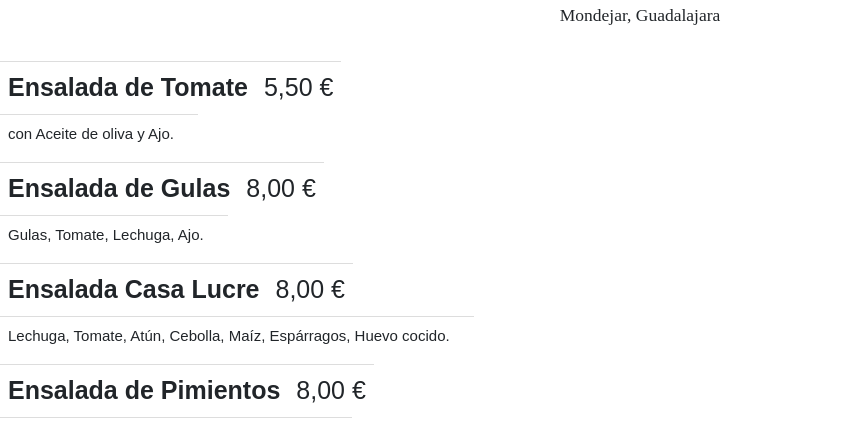
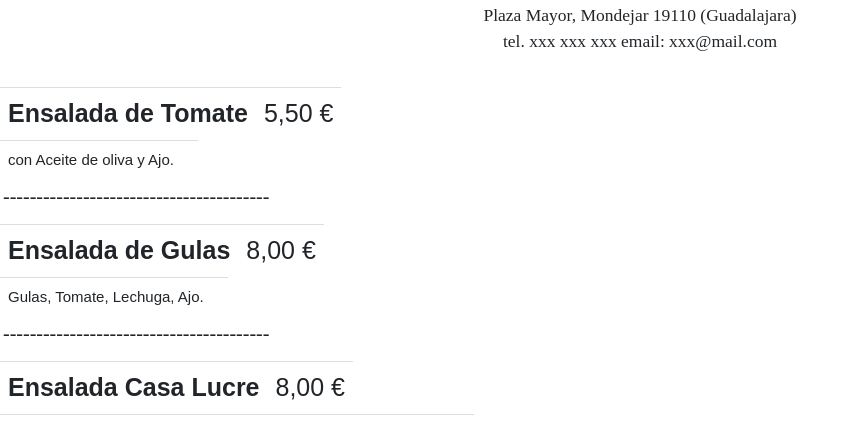
Before and after one commit to enriquetecfan11/CartaRestaurante, a React app: page / in a window 1280 px wide. Shown: the part 378-800 px from the top of the page, without its empty margins (0-859 px from the left). Built offline with nearby package versions, Linux system fonts and the light colour scheme.

Commit message:
Cambios Visuales

```diff
--- a/src/component/header.js
+++ b/src/component/header.js
@@ -1,12 +1,13 @@
-import React, {Component } from "react";
+import React, { Component } from "react";
 import "bootstrap/dist/css/bootstrap.min.css";
 
 export default class Header extends Component {
   render() {
     return (
       <div className="specials">
-          <h1>Tu Restaurante</h1>
-          <h3>Mondejar, Guadalajara</h3>
+        <h1>Tu Restaurante</h1>
+        <h3>Plaza Mayor, Mondejar 19110 (Guadalajara)</h3>
+        <h3> tel. xxx xxx xxx email: xxx@mail.com</h3>
       </div>
     );
   }
--- a/src/component/main.js
+++ b/src/component/main.js
@@ -15,8 +15,8 @@ const newdata = data.map(data => {
         <tr>
           <td className="descripcion">{data.desc}</td>
           <td className="descripcion"></td>
-
         </tr>
+        <td>  ----------------------------------------  </td>
         <tr>
         </tr>
       </tbody>
--- a/src/styles.css
+++ b/src/styles.css
@@ -51,9 +51,9 @@ h2 {
 .nombre{
   font-family: Arial, Helvetica, sans-serif;
   font-size: 25px;
-  text-align: center;
   font-weight: bold;
   display: inline-block;
+  float: left;
 }
 
 .price{
```
